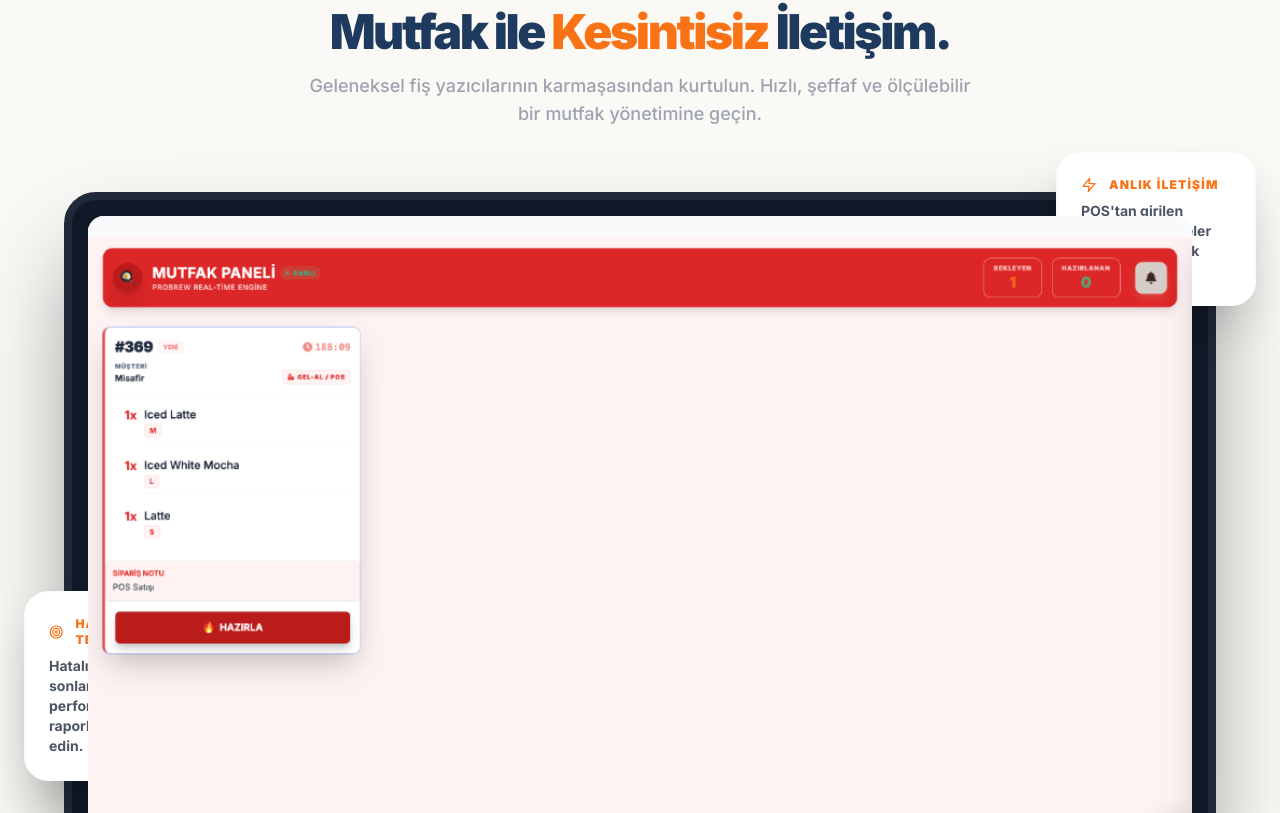
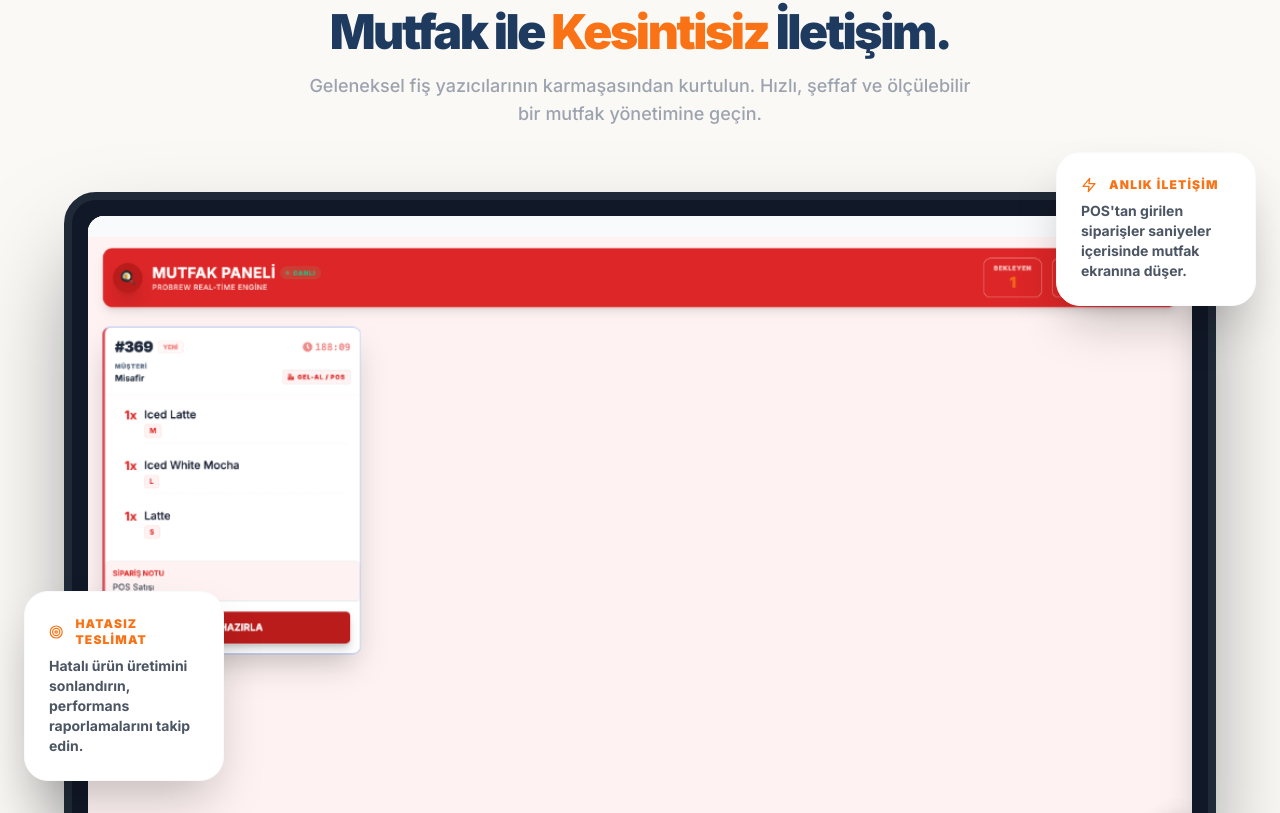
Before and after one commit to hakancineli/probrew, a Next.js app: page / in a window 1280 px wide. Shown: the part 2239-3052 px from the top of the page. Built offline with nearby package versions, Linux system fonts and the light colour scheme.

Commit message:
fix: set z-index for KDS floating cards

```diff
--- a/src/app/page.tsx
+++ b/src/app/page.tsx
@@ -349,7 +349,7 @@ export default function Home() {
               </div>
 
               {/* Floating feature tags for KDS */}
-              <div className="absolute -top-10 -right-10 bg-white p-6 rounded-3xl shadow-2xl border border-gray-50 max-w-[200px] hidden lg:block">
+              <div className="absolute -top-10 -right-10 bg-white p-6 rounded-3xl shadow-2xl border border-gray-50 max-w-[200px] hidden lg:block z-10">
                 <div className="flex items-center space-x-3 text-orange-500 mb-2">
                   <FiZap className="font-black" />
                   <span className="font-black text-xs uppercase tracking-widest">Anlık İletişim</span>
@@ -357,7 +357,7 @@ export default function Home() {
                 <p className="text-sm font-bold text-gray-600">POS'tan girilen siparişler saniyeler içerisinde mutfak ekranına düşer.</p>
               </div>
 
-              <div className="absolute bottom-20 -left-10 bg-white p-6 rounded-3xl shadow-2xl border border-gray-50 max-w-[200px] hidden lg:block">
+              <div className="absolute bottom-20 -left-10 bg-white p-6 rounded-3xl shadow-2xl border border-gray-50 max-w-[200px] hidden lg:block z-10">
                 <div className="flex items-center space-x-3 text-orange-500 mb-2">
                   <FiTarget className="font-black" />
                   <span className="font-black text-xs uppercase tracking-widest">Hatasız Teslimat</span>
```
